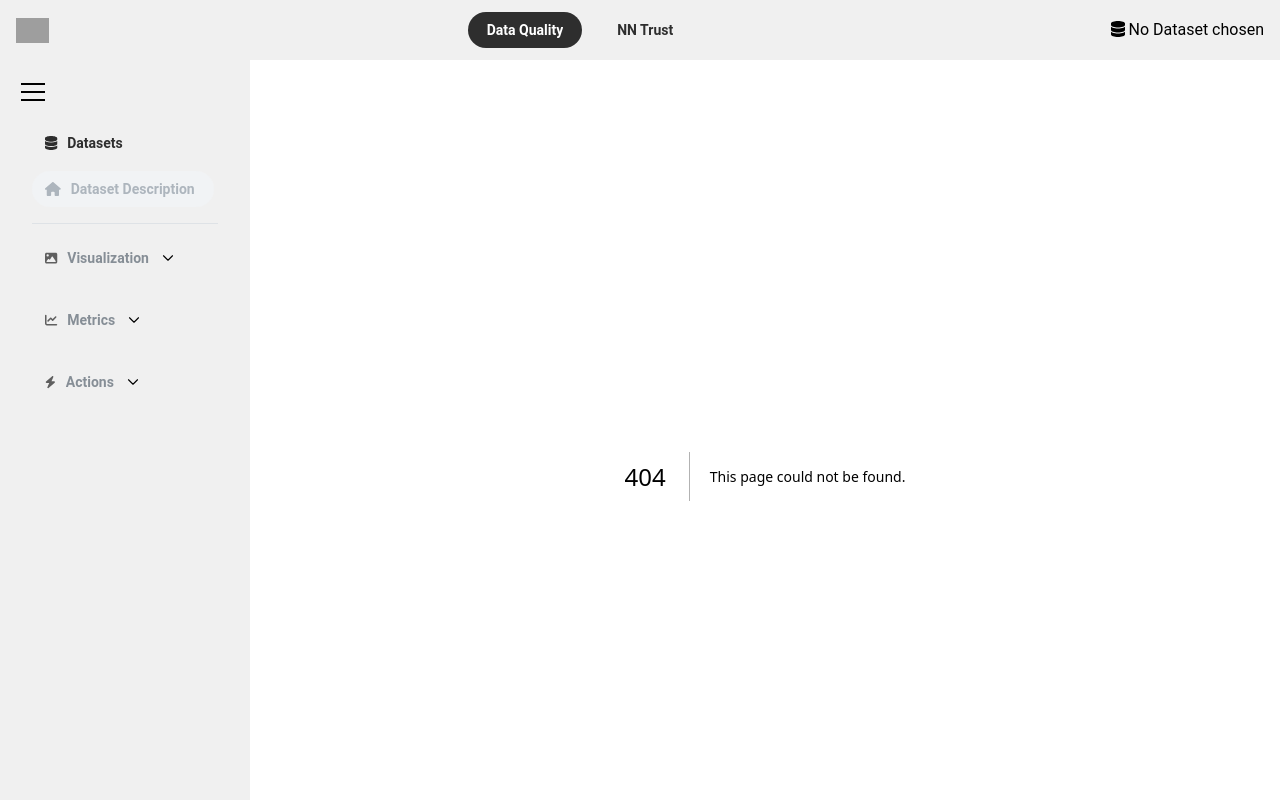
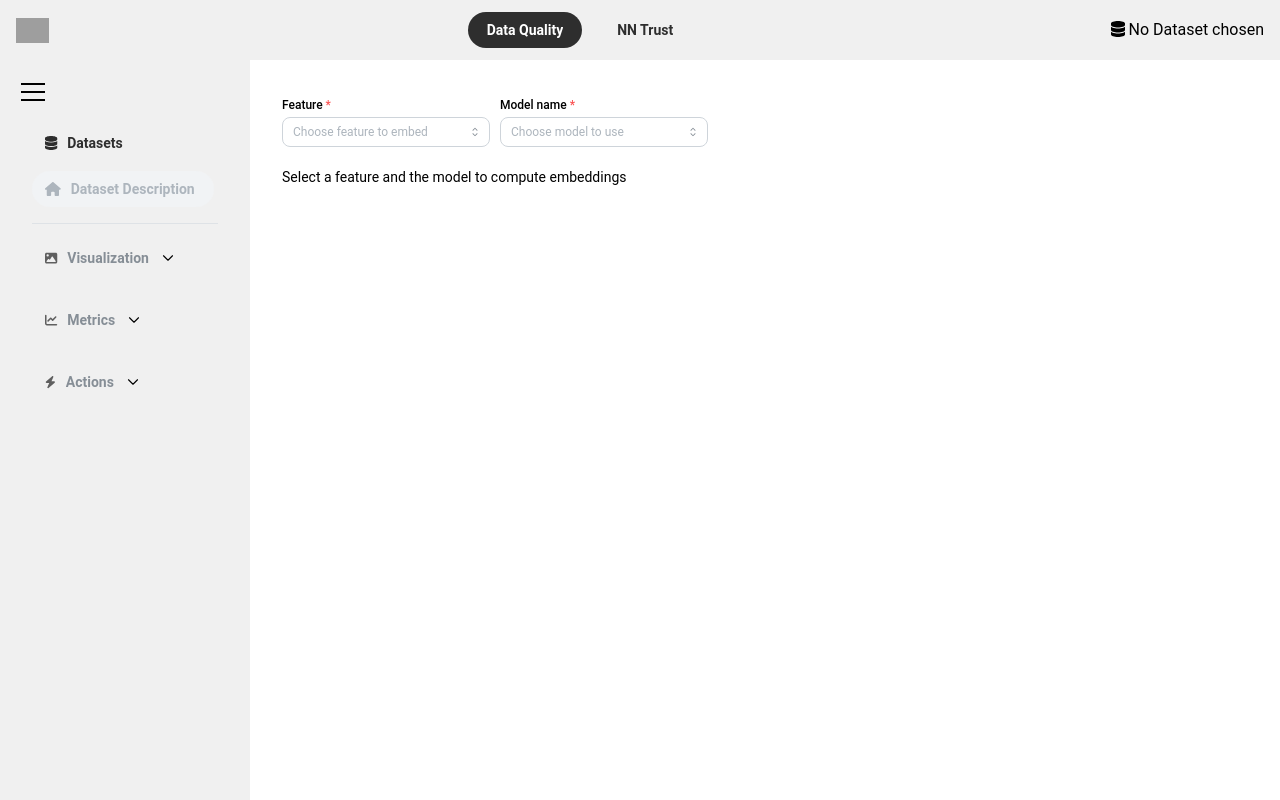
Before and after one commit to Kellog99/stable_ai_gui, a Next.js app: page /pages/dataquality/actions/embeddings in a window 1280 px wide. Before the commit this address had no page. Built offline with nearby package versions, Linux system fonts and the light colour scheme; grey boxes are pictures that could not be loaded.

Commit message:
embedding loading page done

```diff
--- a/app/components/layout/NavBars/AppNavbarDataQuality.tsx
+++ b/app/components/layout/NavBars/AppNavbarDataQuality.tsx
@@ -289,15 +289,17 @@ function AppNavbarDataQuality ()
                     { actionVisible && (
                         <Stack mt="sm">
                             <Box>
-                                <Link href="/">
+                                <RouterButton name={ datasetName } route={ "/pages/dataquality/actions/embeddings" }>
                                     <Button
                                         radius="xl"
-                                        variant={ isActive( "/" ) ? "filled" : "subtle" }
-                                        disabled
+                                        variant={ isActive( "/pages/dataquality/metrics/outliers" ) ? "filled" : "subtle" }
+                                        disabled={ isDatasetUndefined }
                                     >
-                                        Embeddings
+                                        <Text size="sm" fw={ 600 } c="dimmed">
+                                            Embedder
+                                        </Text>
                                     </Button>
-                                </Link>
+                                </RouterButton>
                             </Box>
                         </Stack>
                     ) }
--- /dev/null
+++ b/app/pages/dataquality/actions/embeddings/page.tsx
@@ -0,0 +1,212 @@
+"use client";
+
+import {log} from 'console';
+import {type} from 'os';
+import {parse} from 'path';
+import {useState,useRef,useEffect, Suspense} from 'react';
+import ScatterPlotVisualization from '../../../components/client/ScatterPlotVisualization';
+import { Progress, Space, Flex, Select, Text } from '@mantine/core';
+import {color, stagger} from 'framer-motion';
+import {size} from 'lodash';
+import useStore from '../../../../store/dsStore';
+import { image_type, label_type, text_type } from '@/properties/types';
+import style from 'styled-jsx/style';
+import {send} from 'process';
+import {stringify} from 'querystring';
+
+function Home ()
+{
+  const socketRef = useRef(null);
+
+  const [ featureName, setFeatureName ] = useState<any>( "" )
+  const [ modelName, setModelName] = useState<any>("")
+  const [ features, setFeatures ] = useState<string[]>( [] )
+  const [ datasetName, setDatasetName ] = useState<string | null>( "" )
+
+
+  const [isConnected, setIsConnected] = useState(false);
+  const [progress, setProgress] = useState(0);
+  const [status, setStatus] = useState('Idle');
+  const [result, setResult] = useState(null);
+  const [error, setError] = useState(null);
+
+  const datasetUsed = useStore( ( state ) => state.datasetUsed )
+
+
+  const connectWebSocket = () => {
+    // Reset states
+    setProgress(0);
+    setResult(null);
+    setError(null);
+    setStatus('Connecting...');
+
+    // Create WebSocket connection
+    const socket = new WebSocket('ws://localhost:5003/actions/embed');
+    socketRef.current = socket;
+
+    // Connection opened
+    socket.addEventListener('open', (event) => {
+      setIsConnected(true);
+      setStatus('Connected, processing starting...');
+    });
+
+    //if (isConnected===true) {
+    //  socket.current.send(JSON.stringify({
+    //    datasetName: datasetName,
+    //    featureName: featureName,
+    //    modelName : modelName
+    //  }))
+    //}
+
+    // Listen for messages
+    socket.addEventListener('message', (event) => {
+      const data = JSON.parse(event.data);
+
+      switch(data.type) {
+        case 'progress':
+          setProgress(data.progress);
+          setStatus(data.message);
+          break;
+        case 'complete':
+          setProgress(100);
+          setStatus('Task completed!');
+          setResult(data.result);
+          // Note: We don't need to manually close here as the server will close the connection
+          break;
+        case 'error':
+          setError(data.message);
+          setStatus('Error occurred');
+          break;
+        default:
+          console.log('Unknown message type:', data);
+      }
+    });
+
+    // Connection closed
+    socket.addEventListener('close', (event) => {
+      setIsConnected(false);
+      if (event.code === 1000) {
+        setStatus('Connection closed: Task completed');
+      } else if (event.code === 1011) {
+        setStatus(`Connection closed: ${event.reason}`);
+      } else {
+        setStatus(`Connection closed (code: ${event.code})`);
+      }
+    });
+
+    // Connection error
+    socket.addEventListener('error', (event) => {
+      setIsConnected(false);
+      setError('WebSocket connection error');
+      setStatus('Connection error');
+    });
+  };
+
+  const disconnectWebSocket = () => {
+    if (socketRef.current) {
+      socketRef.current.close();
+      socketRef.current = null;
+      setStatus('Disconnected');
+    }
+  };
+
+  // Cleanup on unmount
+  useEffect(() => {
+    return () => {
+      if (socketRef.current) {
+        socketRef.current.close();
+      }
+    };
+  }, []);
+
+  useEffect( () =>
+  {
+    if ( Array.isArray( datasetUsed?.features ) ) {
+      const extractedFeatures = datasetUsed.features
+        .filter( ( { type } ) => type === image_type || type === text_type )
+        .map( ( { name } ) => name );
+
+      const extractedlabelFeatures = datasetUsed.features
+        .filter( ( { type } ) => type === label_type )
+        .map( ( { name } ) => name );
+
+      setFeatures( extractedFeatures );
+    }
+  }, [ datasetUsed ] )
+
+  const connectAndAssingModel = (model) => {
+    connectWebSocket()
+    setModelName(model)
+  }
+
+  return (
+    <div className="w-full h-screen">
+
+      <div className="max-w-4xl mx-auto px-4">
+
+        <Space h="md" />
+
+
+        <div style={ { width: '1030px', position: 'relative' } }>
+
+          <Flex direction="row" justify="space-between" align="flex-start">
+            <Flex
+              direction="row"
+              gap="xs">
+
+              <Select
+                id="feature"
+                radius="md"
+                label="Feature"
+                placeholder="Choose feature to embed"
+                data={ features }
+                value={ featureName }
+                onChange={ ( value ) => setFeatureName( value ) }
+                allowDeselect ={false}
+                clearable={!isConnected}
+                required={ true }
+              />
+
+              <Select
+                id="feature"
+                radius="md"
+                label="Model name"
+                placeholder="Choose model to use"
+                data={ ["hf-hub:apple/DFN5B-CLIP-ViT-H-14"] }
+                value={ modelName }
+                onChange={( value ) => connectAndAssingModel( value )}
+                allowDeselect ={false}
+                clearable={!isConnected}
+                required={ true }
+              />
+
+            </Flex>
+          </Flex>
+
+
+        </div>
+      </div>
+
+      { featureName !== "" && result===null && modelName!=="" ?(
+        <div className="my-animation-container w-full md:w-3/4 lg:w-1/2 mx-auto p-4 bg-gray-200 rounded-lg">
+          <Text size="sm" style={{marginTop:"60px"}}>Embeddings...</Text>
+          <Progress color="red" radius="xl" size="xl" value={progress} striped animated style={{ marginTop: '60px' }}/>
+        </div>
+      ) : result!==null ? (
+        <Text size="sm" style={{marginTop:"20px"}}>Embeddings done! </Text>
+      ) :
+      (
+        <Text size="sm" style={{marginTop:"20px"}}>Select a feature and the model to compute embeddings </Text>
+      ) }
+    </div>
+  );
+}
+
+export default function Embedder ()
+{
+  return (
+
+      <Home />
+
+  )
+}
```
Also changed, not shown: app/properties/urls.tsx (+15 -15 lines).
